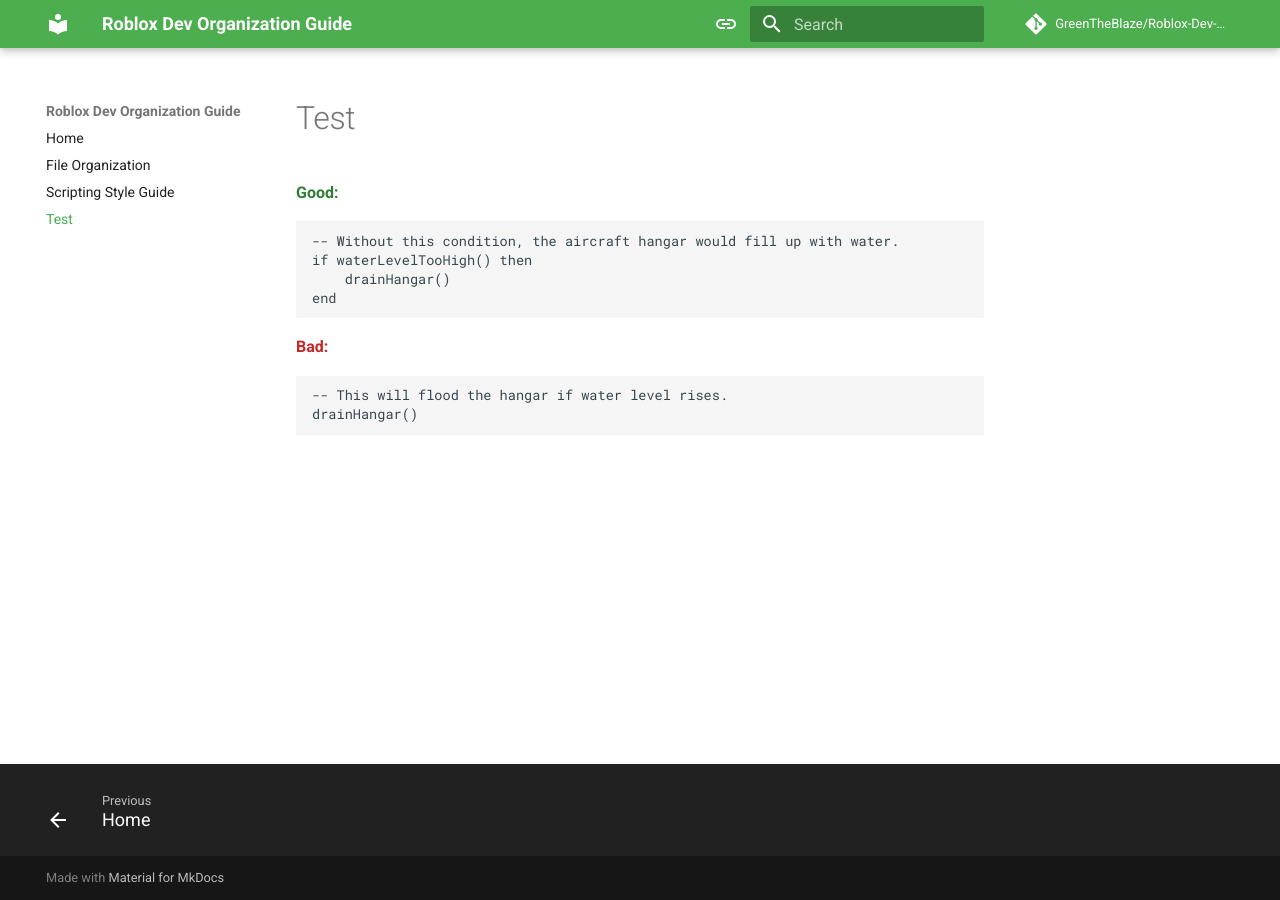
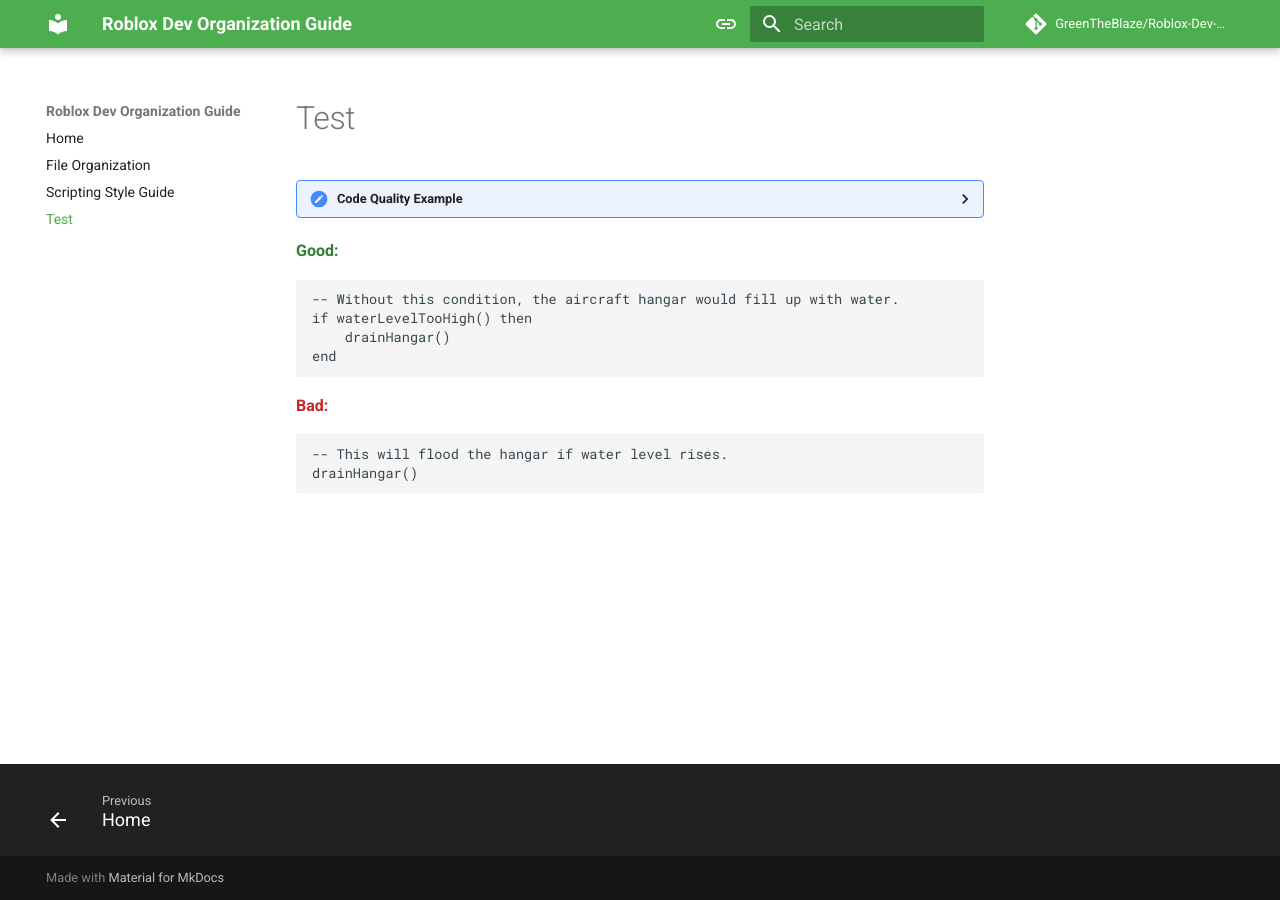
Before and after one commit to GreenTheBlaze/Roblox-Dev-Organization-Guide, an MkDocs documentation site: the page built from docs/test-code.md, in a window 1280 px wide. Built offline with MkDocs 1.6.1 and Material for MkDocs 9.7.7, drawn with Linux system fonts in a browser that asks for light colours; comment, search, counter and statistics services are not loaded.

Commit message:
Update test-code.md

```diff
--- a/docs/test-code.md
+++ b/docs/test-code.md
@@ -1,3 +1,6 @@
+<details>
+<summary>Code Quality Example</summary>
+
 <p class="style-good">Good:</p>
 
 <div class="codehilite good"><pre><code>-- Without this condition, the aircraft hangar would fill up with water.
@@ -11,3 +14,23 @@
 <div class="codehilite bad"><pre><code>-- This will flood the hangar if water level rises.
 drainHangar()
 </code></pre></div>
+
+</details>
+
+
+
+
+<p class="style-good">Good:</p>
+
+<div class="codehilite good"><pre><code>-- Without this condition, the aircraft hangar would fill up with water.
+if waterLevelTooHigh() then
+    drainHangar()
+end
+</code></pre></div>
+
+<p class="style-bad">Bad:</p>
+
+<div class="codehilite bad"><pre><code>-- This will flood the hangar if water level rises.
+drainHangar()
+</code></pre></div>
+</details>
```
